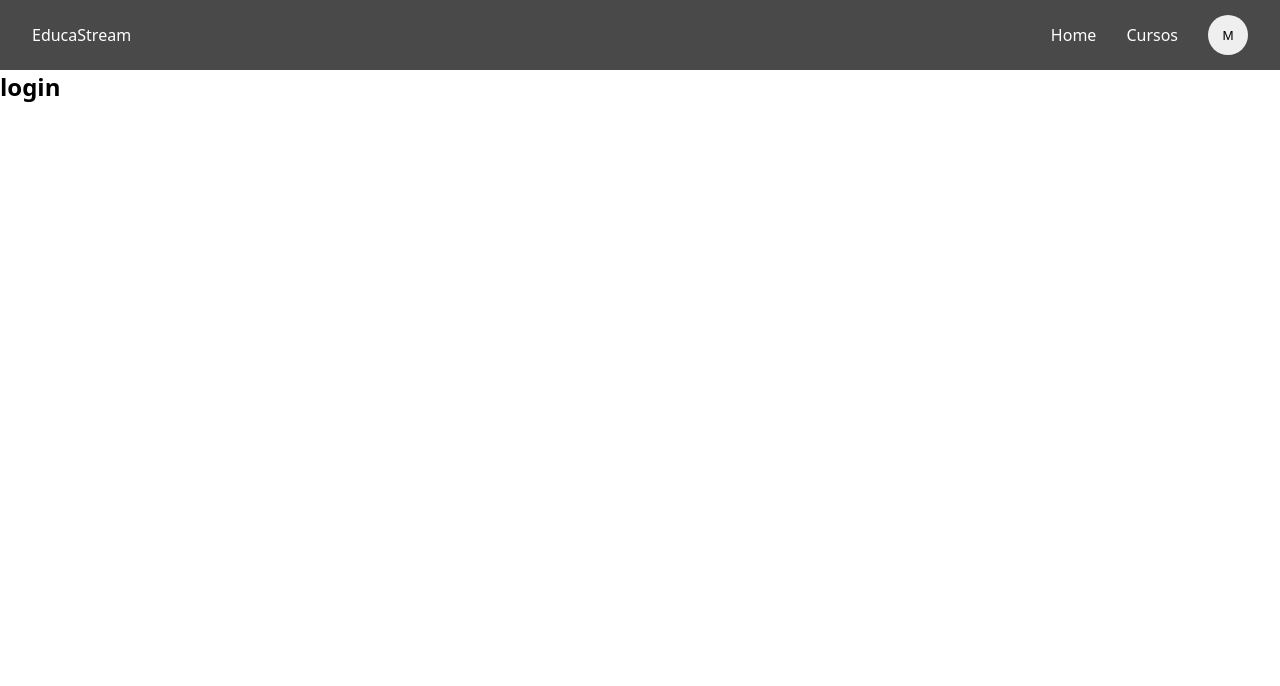
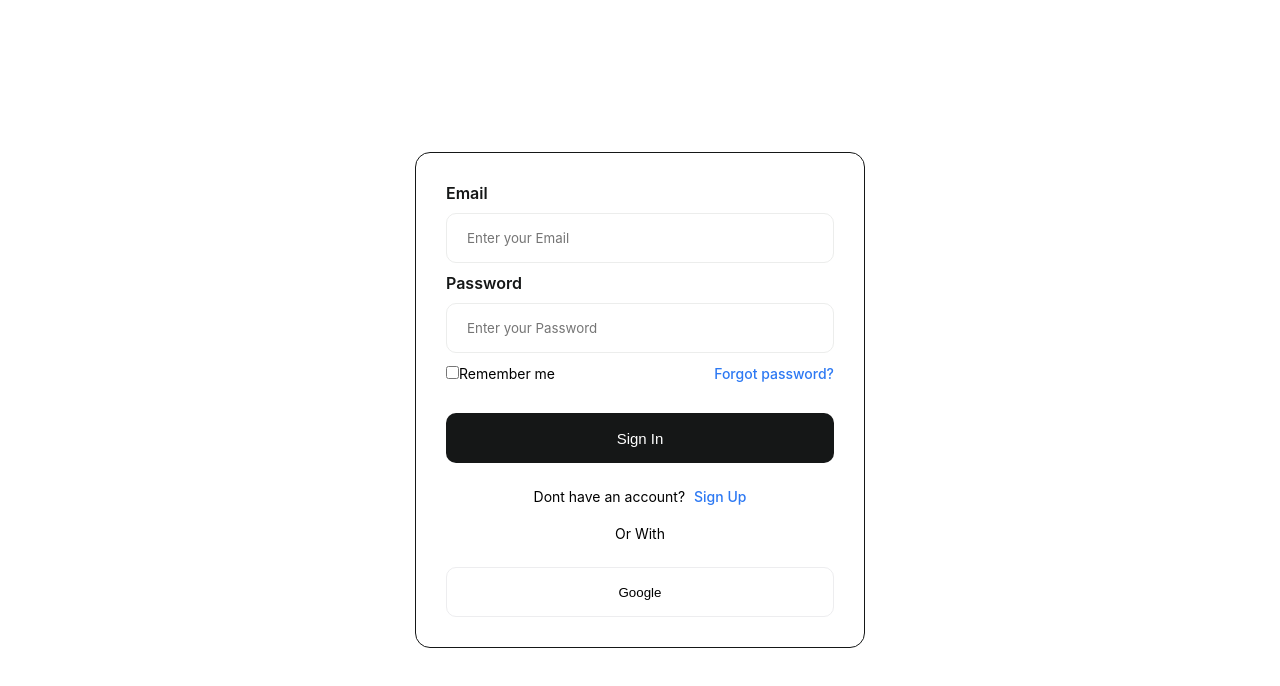
Before and after one commit to FacundoLizardo/PF-Henry, a React (Vite) app in the folder client/: page /login in a window 1280 px wide. Shown: the top 686 px of the page. Built offline with nearby package versions, Linux system fonts and the light colour scheme.

Commit message:
vista login

```diff
--- a/client/src/App.jsx
+++ b/client/src/App.jsx
@@ -10,14 +10,14 @@ import Lecture from "./views/Lecture/Lecture";
 import Config from "./views/Config/Config";
 import ClassList from "./views/ListClass/ClassList";
 import Form from "./views/Form/Form";
-import Login from "./views/Login/Login";
+import { Login } from "./views/Login/Login";
 
 import Styles from "./App.module.css";
 
 function App() {
 	return (
 		<div className={Styles.appContainer}>
-			<NavBar />
+			{location.pathname === "/login" ? "" : <NavBar />}
 			<Routes>
 				<Route path="/" element={<Layout />} />
 				<Route path="/detailCourse/:course_id" element={<DetailCourse />} />
--- a/client/src/views/Login/Login.jsx
+++ b/client/src/views/Login/Login.jsx
@@ -1,11 +1,48 @@
-import Styles from "./Login.module.css";
+import style from "./Login.module.css";
 
-const Login = () => {
+export const Login = () => {
 	return (
-		<div className={Styles.loginContainer}>
-			<h2>login</h2>
+		<div className={style.form_container}>
+			<form className={style.form}>
+				<div className={style.flex_column}>
+					<label>Email </label>
+				</div>
+				<div className={style.inputForm}>
+					<input
+						type="text"
+						className={style.input}
+						placeholder="Enter your Email"
+					/>
+				</div>
+
+				<div className={style.flex_column}>
+					<label>Password </label>
+				</div>
+				<div className={style.inputForm}>
+					<input
+						type="password"
+						className={style.input}
+						placeholder="Enter your Password"
+					/>
+				</div>
+
+				<div className={style.flex_row}>
+					<div>
+						<input type="checkbox" />
+						<label>Remember me </label>
+					</div>
+					<span className={style.span}>Forgot password?</span>
+				</div>
+				<button className={style.button_submit}>Sign In</button>
+				<p className={style.p}>
+					Dont have an account? <span className={style.span}>Sign Up</span>
+				</p>
+				<p className={style.p}>Or With</p>
+
+				<div className={style.flex_row}>
+					<button className={style.btn}>Google</button>
+				</div>
+			</form>
 		</div>
 	);
 };
-
-export default Login;
--- a/client/src/views/Login/Login.module.css
+++ b/client/src/views/Login/Login.module.css
@@ -0,0 +1,125 @@
+.form_container{
+    display: flex;
+
+    justify-content: center;
+    height: 100vh;
+    align-items: center;
+}
+.form {
+  display: flex;
+  flex-direction: column;
+  gap: 10px;
+  background-color: #ffffff;
+  padding: 30px;
+  width: 450px;
+  border-radius: 20px;
+  font-family: -apple-system, BlinkMacSystemFont, 'Segoe UI', Roboto, Oxygen, Ubuntu, Cantarell, 'Open Sans', 'Helvetica Neue', sans-serif;
+  border: 1px solid #151717;
+    border-radius: 15px;
+}
+
+::placeholder {
+  font-family: -apple-system, BlinkMacSystemFont, 'Segoe UI', Roboto, Oxygen, Ubuntu, Cantarell, 'Open Sans', 'Helvetica Neue', sans-serif;
+}
+
+.form button {
+  align-self: flex-end;
+}
+
+.flex_column > label {
+  color: #151717;
+  font-weight: 600;
+}
+
+.inputForm {
+  border: 1.5px solid #ecedec;
+  border-radius: 10px;
+  height: 50px;
+  display: flex;
+  align-items: center;
+  padding-left: 10px;
+  transition: 0.2s ease-in-out;
+}
+
+.input {
+  margin-left: 10px;
+  border-radius: 10px;
+  border: none;
+  width: 85%;
+  height: 100%;
+}
+
+.input:focus {
+  outline: none;
+}
+
+.inputForm:focus-within {
+  border: 1.5px solid #2d79f3;
+}
+
+.flex_row {
+  display: flex;
+  flex-direction: row;
+  align-items: center;
+  gap: 10px;
+  justify-content: space-between;
+}
+
+.flex_row > div > label {
+  font-size: 14px;
+  color: black;
+  font-weight: 400;
+}
+
+.span {
+  font-size: 14px;
+  margin-left: 5px;
+  color: #2d79f3;
+  font-weight: 500;
+  cursor: pointer;
+}
+
+.button_submit {
+  margin: 20px 0 10px 0;
+  background-color: #151717;
+  border: none;
+  color: white;
+  font-size: 15px;
+  font-weight: 500;
+  border-radius: 10px;
+  height: 50px;
+  width: 100%;
+  cursor: pointer;
+}
+
+.button_submit:hover {
+  background-color: #252727;
+}
+
+.p {
+  text-align: center;
+  color: black;
+  font-size: 14px;
+  margin: 5px 0;
+}
+
+.btn {
+  margin-top: 10px;
+  width: 100%;
+  height: 50px;
+  border-radius: 10px;
+  display: flex;
+  justify-content: center;
+  align-items: center;
+  font-weight: 500;
+  gap: 10px;
+  border: 1px solid #ededef;
+  background-color: white;
+  cursor: pointer;
+  transition: 0.2s ease-in-out;
+}
+
+.btn:hover {
+  border: 1px solid #2d79f3;
+  ;
+}
```
